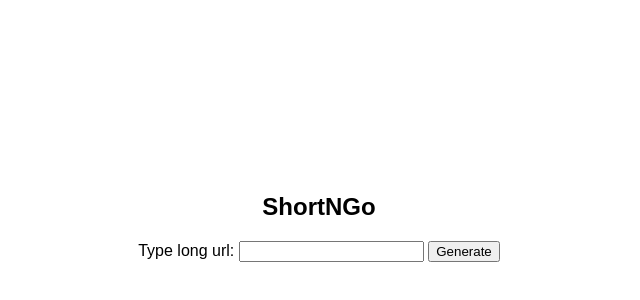
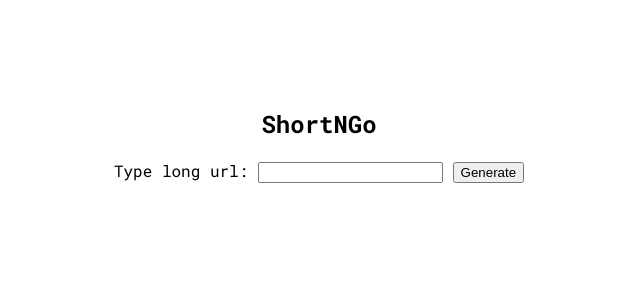
Before and after one commit to pvskp/shortNgo, a plain HTML site: page index.html in a window 1280 px wide. Shown: the part 172-472 px from the top of the page, without its empty margins (321-961 px from the left). Drawn offline with Linux system fonts and the light colour scheme.

Commit message:
feat: Uses Roboto Mono font

```diff
--- a/index.html
+++ b/index.html
@@ -6,6 +6,9 @@
     <meta name="viewport" content="width=device-width, initial-scale=1.0">
     <title>HTMX Exemplo</title>
     <script src="https://cdn.jsdelivr.net/npm/htmx.org@1.5.0/dist/htmx.min.js"></script>
+    <link rel="preconnect" href="https://fonts.googleapis.com">
+    <link rel="preconnect" href="https://fonts.gstatic.com" crossorigin>
+    <link href="https://fonts.googleapis.com/css2?family=Roboto+Mono:ital,wght@0,100..700;1,100..700&display=swap" rel="stylesheet">
     <style>
         body, html {
             height: 100%;
@@ -13,10 +16,14 @@
             display: flex;
             justify-content: center;
             align-items: center;
-            font-family: Arial, sans-serif;
+            font-family: "Roboto Mono", monospace;
+            font-style: normal;
         }
         .container {
             text-align: center;
+        }
+        .main-title {
+            margin-top: -120px;
         }
         form {
             margin: 20px;
@@ -25,7 +32,7 @@
 </head>
 <body>
     <div class="container">
-        <h2>ShortNGo</h2>
+        <h2 class="main-title">ShortNGo</h2>
         <form hx-post="/process" hx-target="#resultado">
             <label for="url">Type long url:</label>
             <input type="text" id="url" name="url">
```
